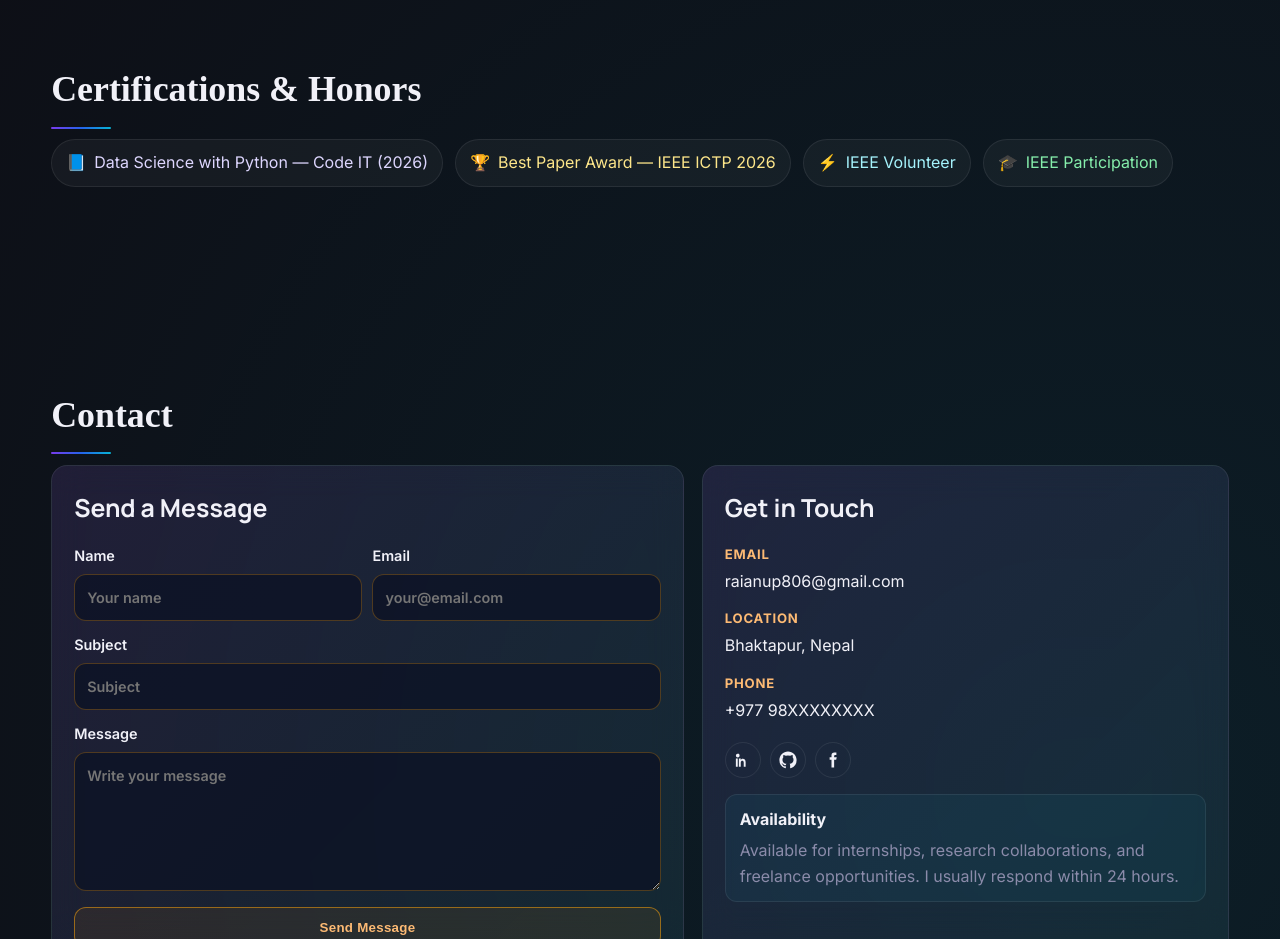
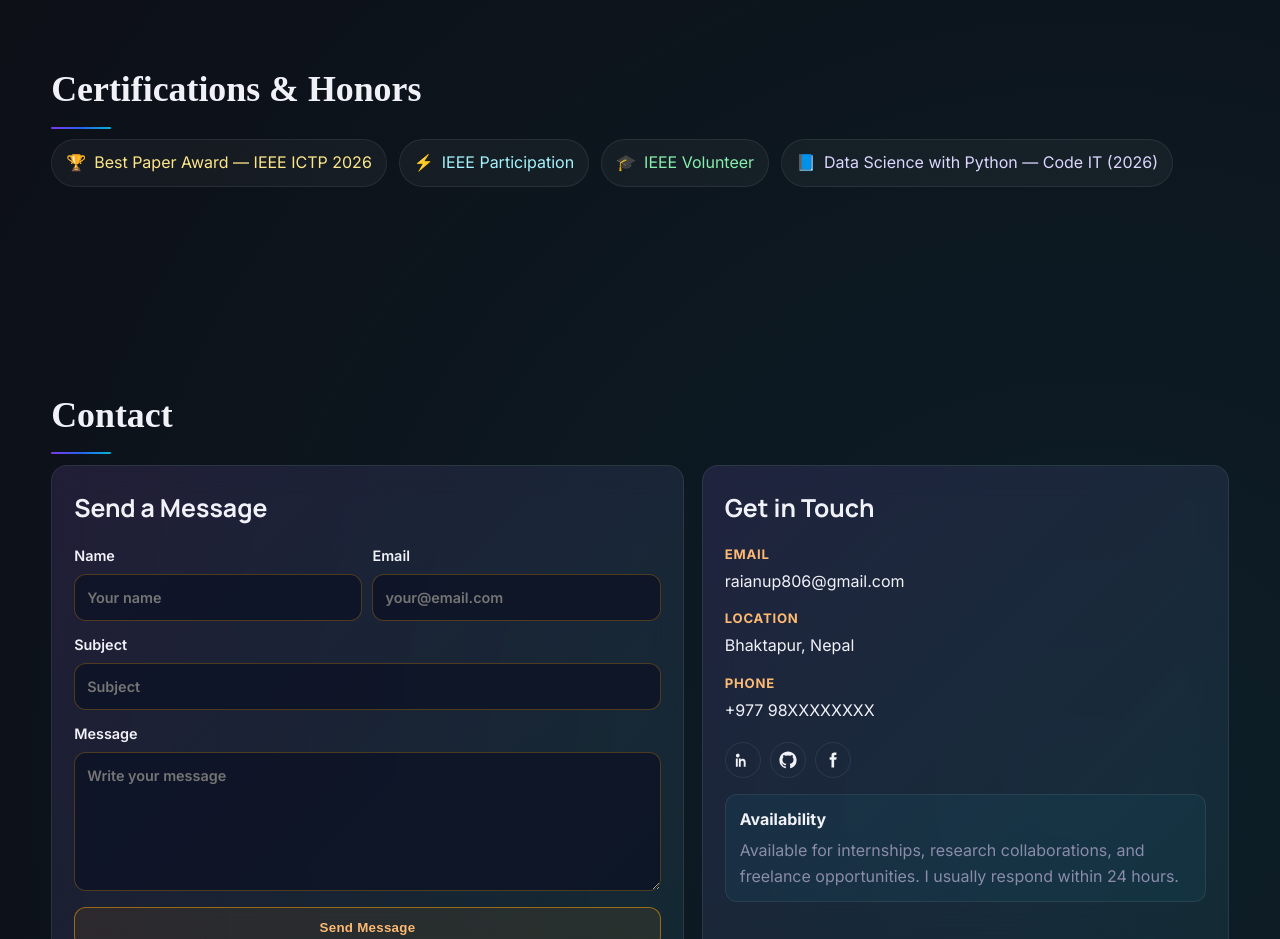
Before and after one commit to Anup806/portfolio-website, a React (Vite) app: page / in a window 1280 px wide. Shown: the part 3480-4419 px from the top of the page. Built offline with nearby package versions, Linux system fonts and the light colour scheme; a web font is replaced by a local one.

Commit message:
Certification re arranged

```diff
--- a/src/components/Certifications.jsx
+++ b/src/components/Certifications.jsx
@@ -1,9 +1,4 @@
 const items = [
-  {
-    icon: "📘",
-    text: "Data Science with Python — Code IT (2026)",
-    tone: "purple"
-  },
   {
     icon: "🏆",
     text: "Best Paper Award — IEEE ICTP 2026",
@@ -11,13 +6,18 @@ const items = [
   },
   {
     icon: "⚡",
-    text: "IEEE Volunteer",
+    text: "IEEE Participation",
     tone: "cyan"
   },
   {
     icon: "🎓",
-    text: "IEEE Participation",
+    text: "IEEE Volunteer",
     tone: "green"
+  },
+  {
+    icon: "📘",
+    text: "Data Science with Python — Code IT (2026)",
+    tone: "purple"
   },
 ];
 
```
